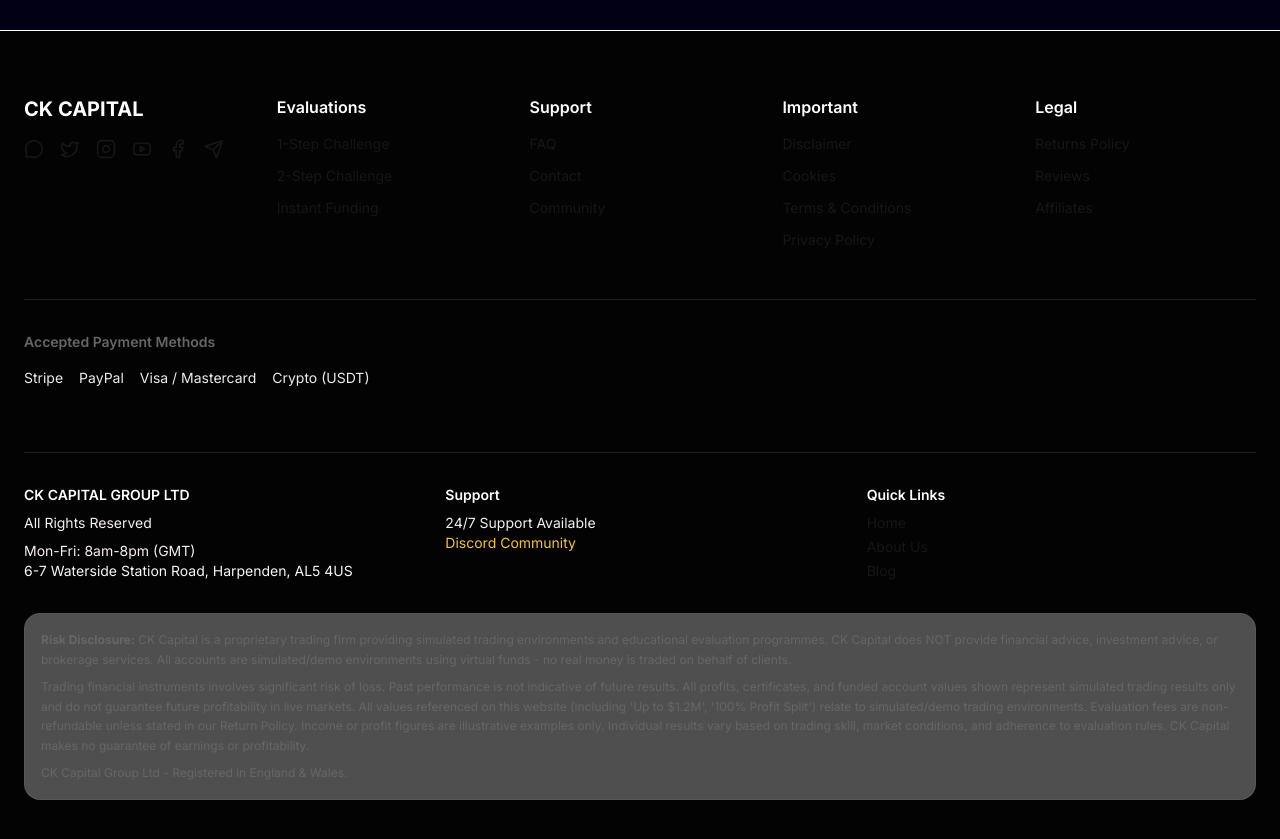
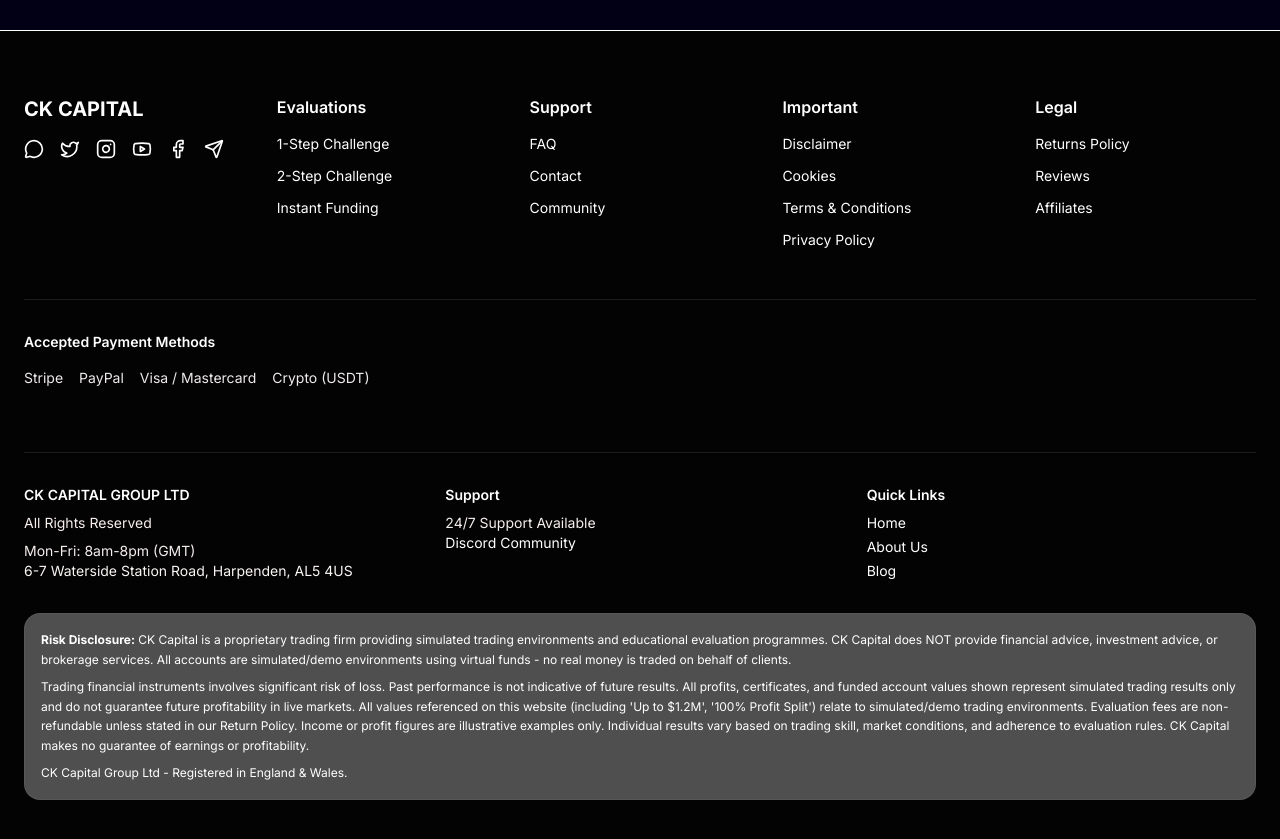
Before and after one commit to unchethan6-coder/ck-website-new-, a Next.js app: page / in a window 1280 px wide. Shown: the part 10260-11099 px from the top of the page. Built offline with nearby package versions, Linux system fonts and the light colour scheme; no server answers.

Commit message:
Make all footer text white for readability on dark footer

```diff
--- a/components/Footer.tsx
+++ b/components/Footer.tsx
@@ -20,22 +20,22 @@ export function Footer() {
           <div className="space-y-4">
             <div className="font-bold text-xl text-white">CK CAPITAL</div>
             <div className="flex gap-4">
-              <a href="https://discord.gg/ckcapital" target="_blank" rel="noopener noreferrer" className="text-foreground hover:text-primary transition-colors">
+              <a href="https://discord.gg/ckcapital" target="_blank" rel="noopener noreferrer" className="text-white hover:text-white transition-colors">
                 <MessageCircle size={20} />
               </a>
-              <a href="https://twitter.com/ckcapital" target="_blank" rel="noopener noreferrer" className="text-foreground hover:text-primary transition-colors">
+              <a href="https://twitter.com/ckcapital" target="_blank" rel="noopener noreferrer" className="text-white hover:text-white transition-colors">
                 <Twitter size={20} />
               </a>
-              <a href="https://instagram.com/ckcapital" target="_blank" rel="noopener noreferrer" className="text-foreground hover:text-primary transition-colors">
+              <a href="https://instagram.com/ckcapital" target="_blank" rel="noopener noreferrer" className="text-white hover:text-white transition-colors">
                 <Instagram size={20} />
               </a>
-              <a href="https://youtube.com/ckcapital" target="_blank" rel="noopener noreferrer" className="text-foreground hover:text-primary transition-colors">
+              <a href="https://youtube.com/ckcapital" target="_blank" rel="noopener noreferrer" className="text-white hover:text-white transition-colors">
                 <Youtube size={20} />
               </a>
-              <a href="https://facebook.com/ckcapital" target="_blank" rel="noopener noreferrer" className="text-foreground hover:text-primary transition-colors">
+              <a href="https://facebook.com/ckcapital" target="_blank" rel="noopener noreferrer" className="text-white hover:text-white transition-colors">
                 <Facebook size={20} />
               </a>
-              <a href="https://t.me/ckcapital" target="_blank" rel="noopener noreferrer" className="text-foreground hover:text-primary transition-colors">
+              <a href="https://t.me/ckcapital" target="_blank" rel="noopener noreferrer" className="text-white hover:text-white transition-colors">
                 <Send size={20} />
               </a>
             </div>
@@ -46,17 +46,17 @@ export function Footer() {
             <h4 className="font-semibold text-white">Evaluations</h4>
             <ul className="space-y-2">
               <li>
-                <Link href="/evaluation?type=1-step" className="text-foreground hover:text-primary transition-colors text-sm">
+                <Link href="/evaluation?type=1-step" className="text-white hover:text-white transition-colors text-sm">
                   1-Step Challenge
                 </Link>
               </li>
               <li>
-                <Link href="/evaluation?type=2-step" className="text-foreground hover:text-primary transition-colors text-sm">
+                <Link href="/evaluation?type=2-step" className="text-white hover:text-white transition-colors text-sm">
                   2-Step Challenge
                 </Link>
               </li>
               <li>
-                <Link href="/instant" className="text-foreground hover:text-primary transition-colors text-sm">
+                <Link href="/instant" className="text-white hover:text-white transition-colors text-sm">
                   Instant Funding
                 </Link>
               </li>
@@ -68,17 +68,17 @@ export function Footer() {
             <h4 className="font-semibold text-white">Support</h4>
             <ul className="space-y-2">
               <li>
-                <Link href="/faq" className="text-foreground hover:text-primary transition-colors text-sm">
+                <Link href="/faq" className="text-white hover:text-white transition-colors text-sm">
                   FAQ
                 </Link>
               </li>
               <li>
-                <Link href="/contact" className="text-foreground hover:text-primary transition-colors text-sm">
+                <Link href="/contact" className="text-white hover:text-white transition-colors text-sm">
                   Contact
                 </Link>
               </li>
               <li>
-                <a href="https://discord.gg/ckcapital" target="_blank" rel="noopener noreferrer" className="text-foreground hover:text-primary transition-colors text-sm">
+                <a href="https://discord.gg/ckcapital" target="_blank" rel="noopener noreferrer" className="text-white hover:text-white transition-colors text-sm">
                   Community
                 </a>
               </li>
@@ -90,22 +90,22 @@ export function Footer() {
             <h4 className="font-semibold text-white">Important</h4>
             <ul className="space-y-2">
               <li>
-                <Link href="/risk-disclosure" className="text-foreground hover:text-primary transition-colors text-sm">
+                <Link href="/risk-disclosure" className="text-white hover:text-white transition-colors text-sm">
                   Disclaimer
                 </Link>
               </li>
               <li>
-                <Link href="/cookie-policy" className="text-foreground hover:text-primary transition-colors text-sm">
+                <Link href="/cookie-policy" className="text-white hover:text-white transition-colors text-sm">
                   Cookies
                 </Link>
               </li>
               <li>
-                <Link href="/terms-conditions" className="text-foreground hover:text-primary transition-colors text-sm">
+                <Link href="/terms-conditions" className="text-white hover:text-white transition-colors text-sm">
                   Terms & Conditions
                 </Link>
               </li>
               <li>
-                <Link href="/privacy-policy" className="text-foreground hover:text-primary transition-colors text-sm">
+                <Link href="/privacy-policy" className="text-white hover:text-white transition-colors text-sm">
                   Privacy Policy
                 </Link>
               </li>
@@ -117,17 +117,17 @@ export function Footer() {
             <h4 className="font-semibold text-white">Legal</h4>
             <ul className="space-y-2">
               <li>
-                <Link href="/return-policy" className="text-foreground hover:text-primary transition-colors text-sm">
+                <Link href="/return-policy" className="text-white hover:text-white transition-colors text-sm">
                   Returns Policy
                 </Link>
               </li>
               <li>
-                <a href="https://uk.trustpilot.com/review/ckcapital.co.uk" target="_blank" rel="noopener noreferrer" className="text-foreground hover:text-primary transition-colors text-sm">
+                <a href="https://uk.trustpilot.com/review/ckcapital.co.uk" target="_blank" rel="noopener noreferrer" className="text-white hover:text-white transition-colors text-sm">
                   Reviews
                 </a>
               </li>
               <li>
-                <Link href="/affiliates" className="text-foreground hover:text-primary transition-colors text-sm">
+                <Link href="/affiliates" className="text-white hover:text-white transition-colors text-sm">
                   Affiliates
                 </Link>
               </li>
@@ -137,8 +137,8 @@ export function Footer() {
 
         {/* Payment Options */}
         <div className="border-t border-white/10 py-8 mb-8">
-          <p className="text-sm text-muted-foreground mb-4 font-semibold">Accepted Payment Methods</p>
-          <div className="flex flex-wrap gap-4 text-sm text-foreground" style={{ color: '#efebeb' }}>
+          <p className="text-sm text-white mb-4 font-semibold">Accepted Payment Methods</p>
+          <div className="flex flex-wrap gap-4 text-sm text-white" style={{ color: '#efebeb' }}>
             <span>Stripe</span>
             <span>PayPal</span>
             <span>Visa / Mastercard</span>
@@ -161,7 +161,7 @@ export function Footer() {
             <div className="text-sm">
               <p className="text-white font-semibold mb-2">Support</p>
               <p style={{ color: '#f7eeee' }}>24/7 Support Available</p>
-              <a href="https://discord.gg/ckcapital" target="_blank" rel="noopener noreferrer" className="text-primary hover:text-[#7C5CFF] transition-colors">
+              <a href="https://discord.gg/ckcapital" target="_blank" rel="noopener noreferrer" className="text-white hover:text-white transition-colors">
                 Discord Community
               </a>
             </div>
@@ -170,13 +170,13 @@ export function Footer() {
             <div className="text-sm">
               <p className="text-white font-semibold mb-2">Quick Links</p>
               <div className="space-y-1">
-                <Link href="/" className="block text-foreground hover:text-primary transition-colors">
+                <Link href="/" className="block text-white hover:text-white transition-colors">
                   Home
                 </Link>
-                <Link href="/about-us" className="block text-foreground hover:text-primary transition-colors">
+                <Link href="/about-us" className="block text-white hover:text-white transition-colors">
                   About Us
                 </Link>
-                <Link href="/blog" className="block text-foreground hover:text-primary transition-colors">
+                <Link href="/blog" className="block text-white hover:text-white transition-colors">
                   Blog
                 </Link>
               </div>
@@ -185,13 +185,13 @@ export function Footer() {
 
           {/* Legal Disclaimer */}
           <div className="bg-card/30 border border-white/5 rounded-lg p-4 mt-8">
-            <p className="text-xs text-muted-foreground leading-relaxed">
+            <p className="text-xs text-white leading-relaxed">
               <strong>Risk Disclosure:</strong> CK Capital is a proprietary trading firm providing simulated trading environments and educational evaluation programmes. CK Capital does NOT provide financial advice, investment advice, or brokerage services. All accounts are simulated/demo environments using virtual funds - no real money is traded on behalf of clients.
             </p>
-            <p className="text-xs text-muted-foreground leading-relaxed mt-2">
+            <p className="text-xs text-white leading-relaxed mt-2">
               Trading financial instruments involves significant risk of loss. Past performance is not indicative of future results. All profits, certificates, and funded account values shown represent simulated trading results only and do not guarantee future profitability in live markets. All values referenced on this website (including &apos;Up to $1.2M&apos;, &apos;100% Profit Split&apos;) relate to simulated/demo trading environments. Evaluation fees are non-refundable unless stated in our Return Policy. Income or profit figures are illustrative examples only. Individual results vary based on trading skill, market conditions, and adherence to evaluation rules. CK Capital makes no guarantee of earnings or profitability.
             </p>
-            <p className="text-xs text-muted-foreground leading-relaxed mt-2">
+            <p className="text-xs text-white leading-relaxed mt-2">
               CK Capital Group Ltd - Registered in England & Wales.
             </p>
           </div>
```
